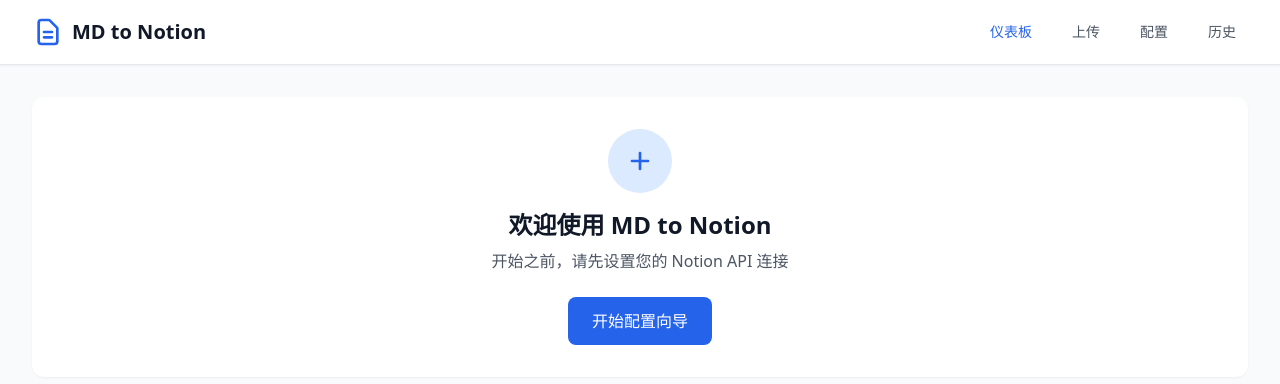
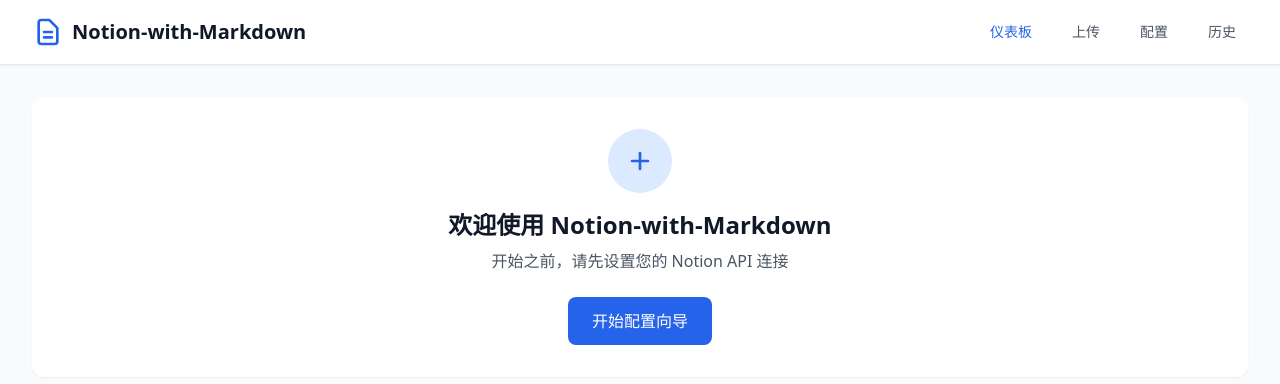
Before and after one commit to Heyflyingpig/Notion-with-Markdown, a website: page src/public/index.html in a window 1280 px wide. Drawn offline with nearby package versions, Linux system fonts and the light colour scheme; no server answers.

Commit message:
feat: 更新项目名

```diff
--- a/src/public/css/custom.css
+++ b/src/public/css/custom.css
@@ -1,5 +1,5 @@
 /**
- * custom.css - Custom styles for MD to Notion Web
+ * custom.css - Custom styles for Notion-with-Markdown
  */
 
 /* Smooth transitions */
--- a/src/public/index.html
+++ b/src/public/index.html
@@ -3,7 +3,7 @@
 <head>
   <meta charset="UTF-8">
   <meta name="viewport" content="width=device-width, initial-scale=1.0">
-  <title>MD to Notion - Markdown to Notion Converter</title>
+  <title>Notion-with-Markdown - Markdown to Notion Converter</title>
   <script src="https://cdn.tailwindcss.com"></script>
   <script defer src="https://unpkg.com/alpinejs@3.x.x/dist/cdn.min.js"></script>
   <link rel="stylesheet" href="/css/custom.css">
@@ -19,7 +19,8 @@
               <svg class="w-8 h-8 text-blue-600" fill="none" stroke="currentColor" viewBox="0 0 24 24">
                 <path stroke-linecap="round" stroke-linejoin="round" stroke-width="2" d="M9 12h6m-6 4h6m2 5H7a2 2 0 01-2-2V5a2 2 0 012-2h5.586a1 1 0 01.707.293l5.414 5.414a1 1 0 01.293.707V19a2 2 0 01-2 2z"></path>
               </svg>
-              <span class="text-xl font-bold text-gray-900">MD to Notion</span>
+              <span class="text-xl font-bold text-gray-900">Notion-with-Markdown
+</span>
             </a>
           </div>
           <div class="flex items-center space-x-4">
@@ -50,7 +51,8 @@
               <path stroke-linecap="round" stroke-linejoin="round" stroke-width="2" d="M12 6v6m0 0v6m0-6h6m-6 0H6"></path>
             </svg>
           </div>
-          <h2 class="text-2xl font-bold text-gray-900 mb-2">欢迎使用 MD to Notion</h2>
+          <h2 class="text-2xl font-bold text-gray-900 mb-2">欢迎使用 Notion-with-Markdown
+</h2>
           <p class="text-gray-600 mb-6">开始之前，请先设置您的 Notion API 连接</p>
           <button @click="currentView = 'setup'" class="bg-blue-600 text-white px-6 py-3 rounded-lg hover:bg-blue-700 transition font-medium">开始配置向导</button>
         </div>
--- a/src/server/index.js
+++ b/src/server/index.js
@@ -1,6 +1,7 @@
 /**
  * index.js - Fastify server entry point
- * MD to Notion Web visualization interface
+ * Notion-with-Markdown
+ Web visualization interface
  */
 
 import { config } from 'dotenv';
@@ -109,7 +110,7 @@
 
     console.log(`
     =============================================
-      MD to Notion Web Server
+     Notion-with-Markdow Web Server
     =============================================
       Local:   http://${HOST}:${PORT}
       API:     http://${HOST}:${PORT}/api
```
